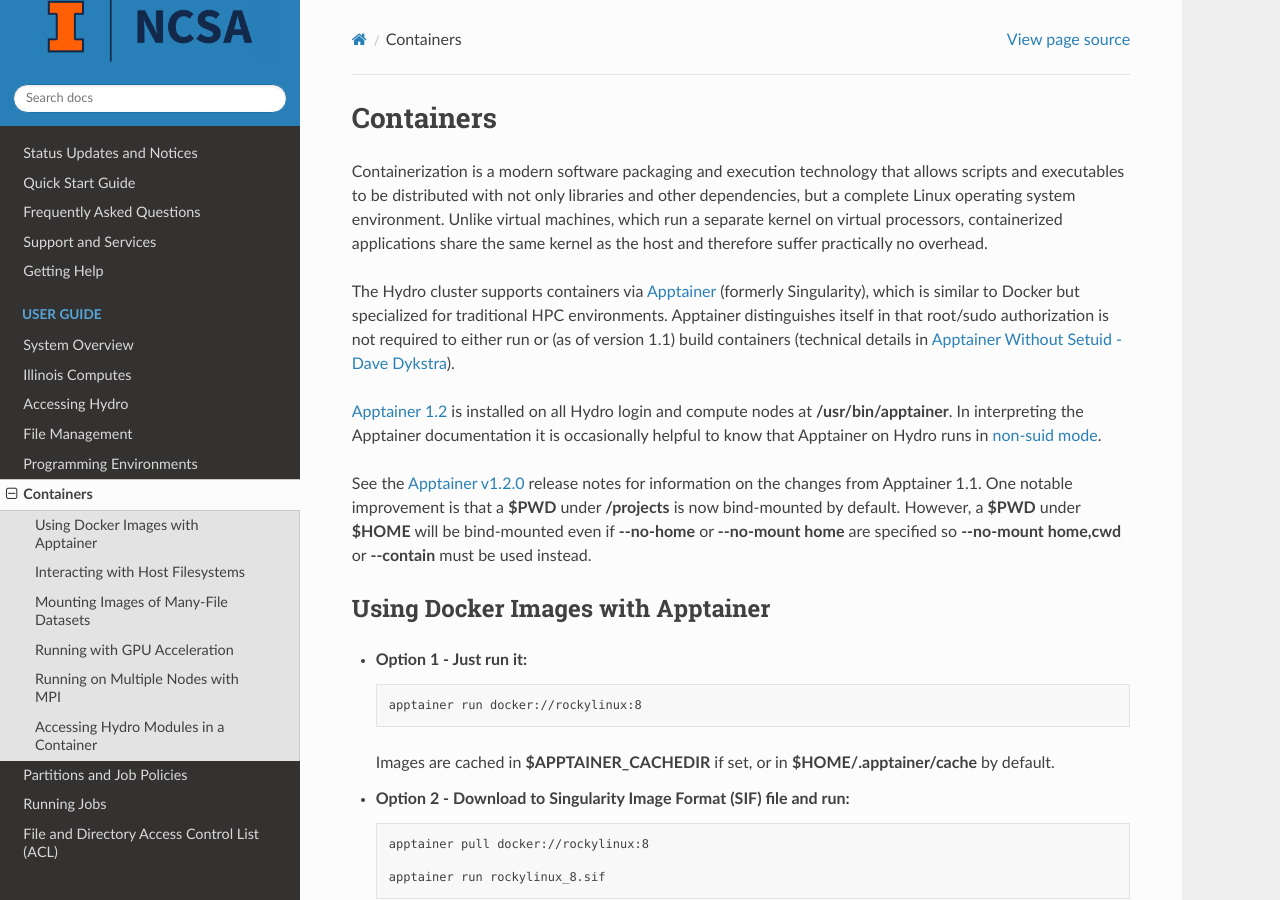
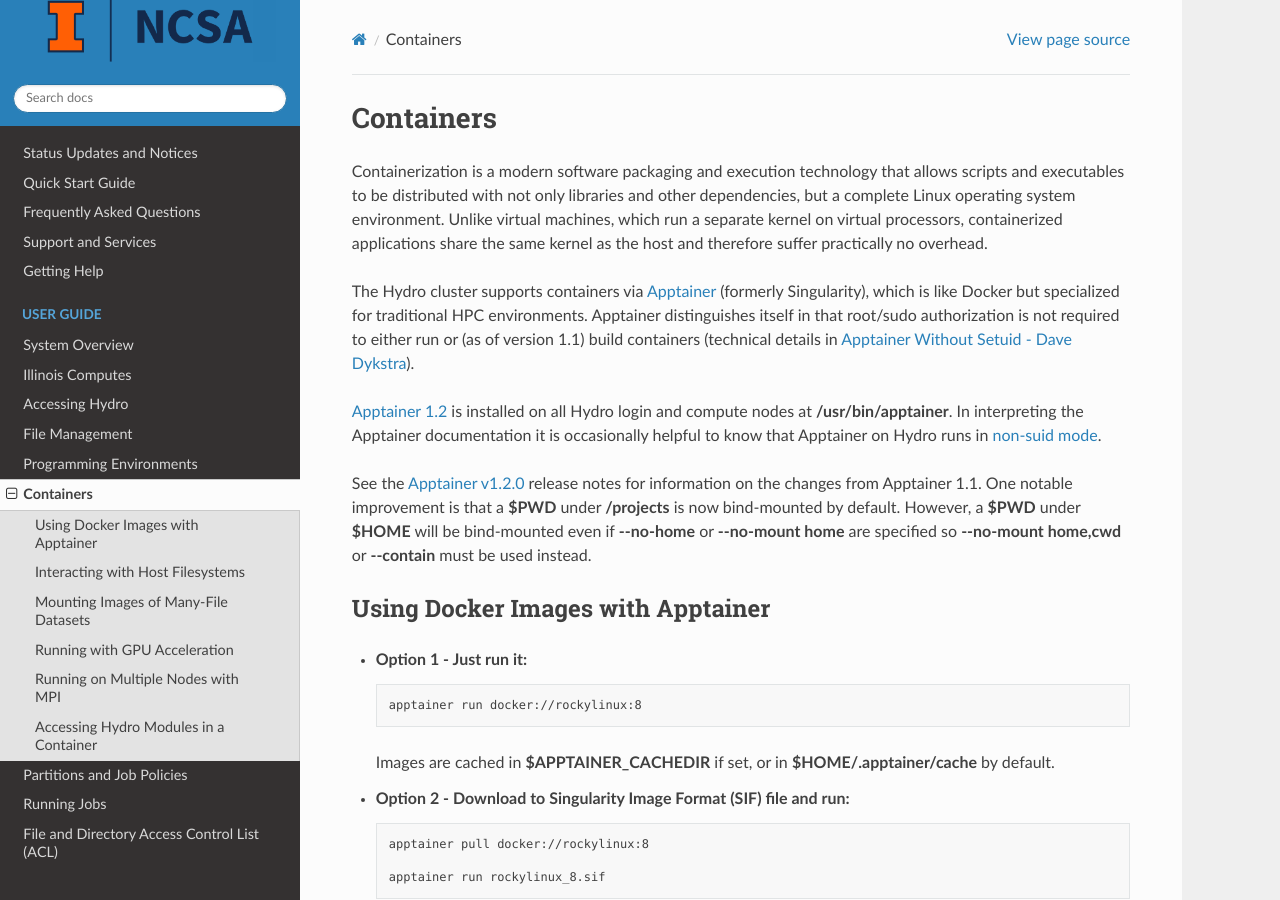
Before and after one commit to ncsa/hydro_documentation, a Sphinx documentation site: the page built from docs/source/user-guide/containers.rst, in a window 1280 px wide and 900 px high. Built offline with Sphinx 7.4.7 and the Read the Docs theme 2.0.0, drawn with Linux system fonts in a browser that asks for light colours; some of the changed text lies outside the part shown.

Commit message:
Update containers.rst fixed typos

```diff
--- a/docs/source/user-guide/containers.rst
+++ b/docs/source/user-guide/containers.rst
@@ -8,7 +8,7 @@
 Containerization is a modern software packaging and execution technology that allows scripts and executables to be distributed with not only libraries and other dependencies, but a complete Linux operating system environment.
 Unlike virtual machines, which run a separate kernel on virtual processors, containerized applications share the same kernel as the host and therefore suffer practically no overhead.
 
-The Hydro cluster supports containers via `Apptainer <https://apptainer.org/>`_ (formerly Singularity), which is similar to Docker but specialized for traditional HPC environments.
+The Hydro cluster supports containers via `Apptainer <https://apptainer.org/>`_ (formerly Singularity), which is like Docker but specialized for traditional HPC environments.
 Apptainer distinguishes itself in that root/sudo authorization is not required to either run or (as of version 1.1) build containers (technical details in `Apptainer Without Setuid - Dave Dykstra <https://arxiv.org/ftp/arxiv/papers/2208/2208.12106.pdf>`_).
 
 `Apptainer 1.2 <https://apptainer.org/docs/user/1.2/>`_ is installed on all Hydro login and compute nodes at **/usr/bin/apptainer**.
@@ -109,7 +109,7 @@
 Running with GPU Acceleration
 -------------------------------
 
-Apptainer GPU support is described in detail in the `Apptainer user guide - GPU Support <https://apptainer.org/docs/user/1.2/gpu.html>`_, but adding **\--nv** should just work, assuming that GPUs were correctly requested in the Slurm submission options.
+Apptainer GPU support is described in detail in the `Apptainer user guide - GPU Support <https://apptainer.org/docs/user/1.2/gpu.html>`_ but adding **\--nv** should just work, assuming that GPUs were correctly requested in the Slurm submission options.
 Devices visible with nvidia-smi outside a container should be visible inside a container launched with **\--nv**.
 
 Images based on Alpine Linux may not work correctly with **\--nv** (reporting **nvidia-smi: not found**).
```
Also changed, not shown: other parts of docs/source/user-guide/containers.rst (+1 -1 lines).
